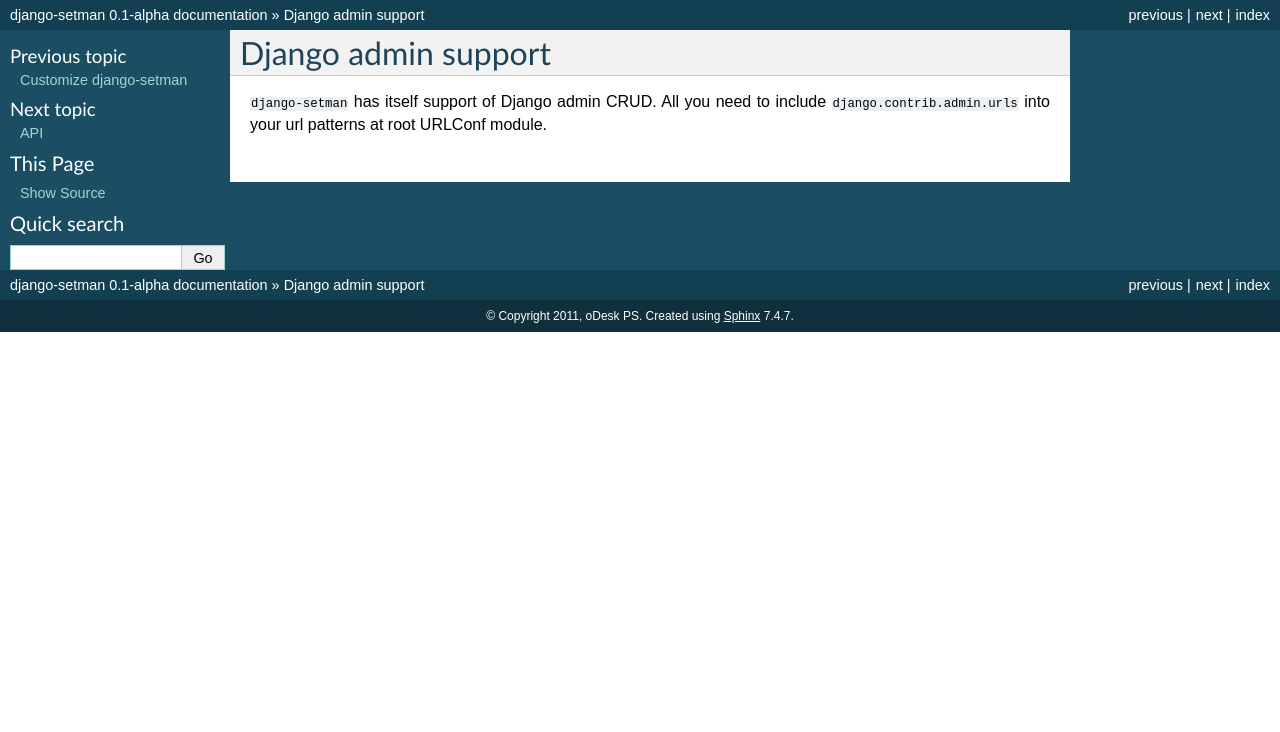
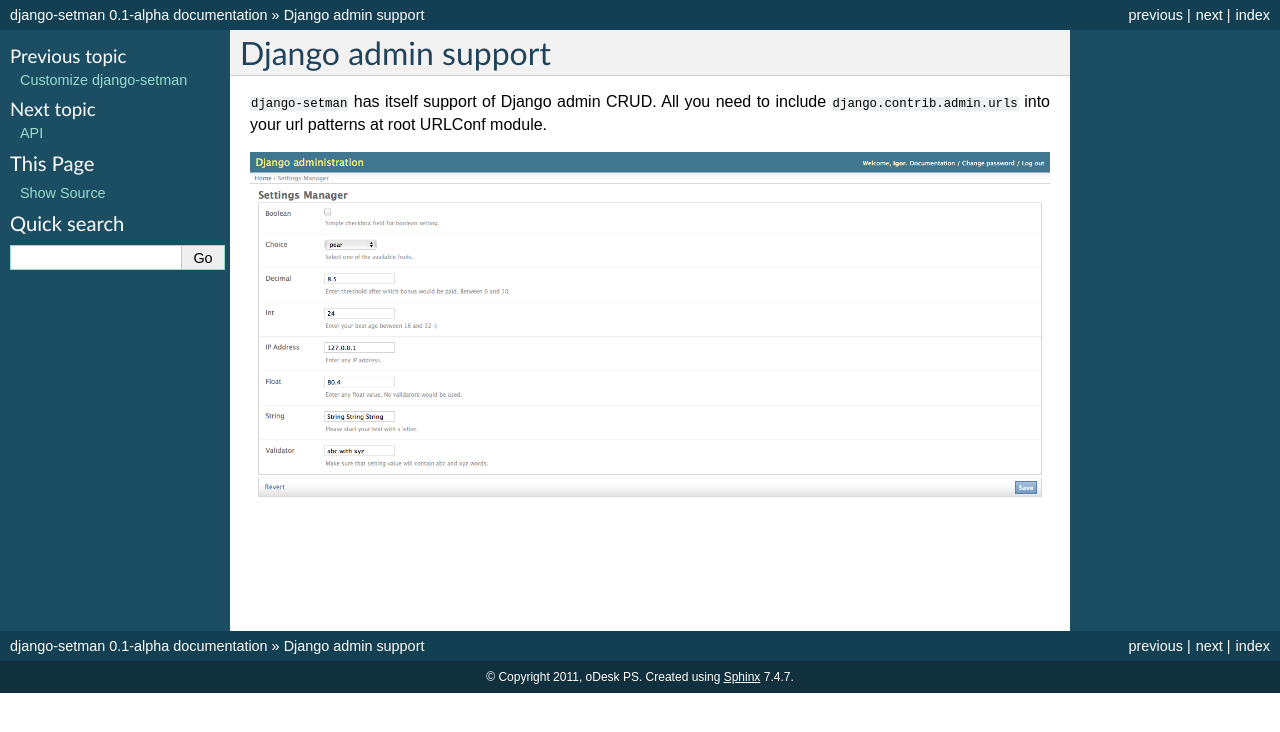
Before and after one commit to playpauseandstop/setman, a Sphinx documentation site: the page built from docs/admin.rst, in a window 1280 px wide. Shown: the top 732 px of the page. Built offline with Sphinx 7.4.7, drawn with Linux system fonts in a browser that asks for light colours.

Commit message:
Feature #4792: Add screenshot of how ``setman`` displayed in Django admin.

```diff
--- a/docs/admin.rst
+++ b/docs/admin.rst
@@ -5,3 +5,6 @@
 ``django-setman`` has itself support of Django admin CRUD. All you need to
 include ``django.contrib.admin.urls`` into your url patterns at root URLConf
 module.
+
+.. image:: _static/images/django_admin.png
+   :width: 100%
```
Also changed, not shown: docs/_static/images/django_admin.png (added).
